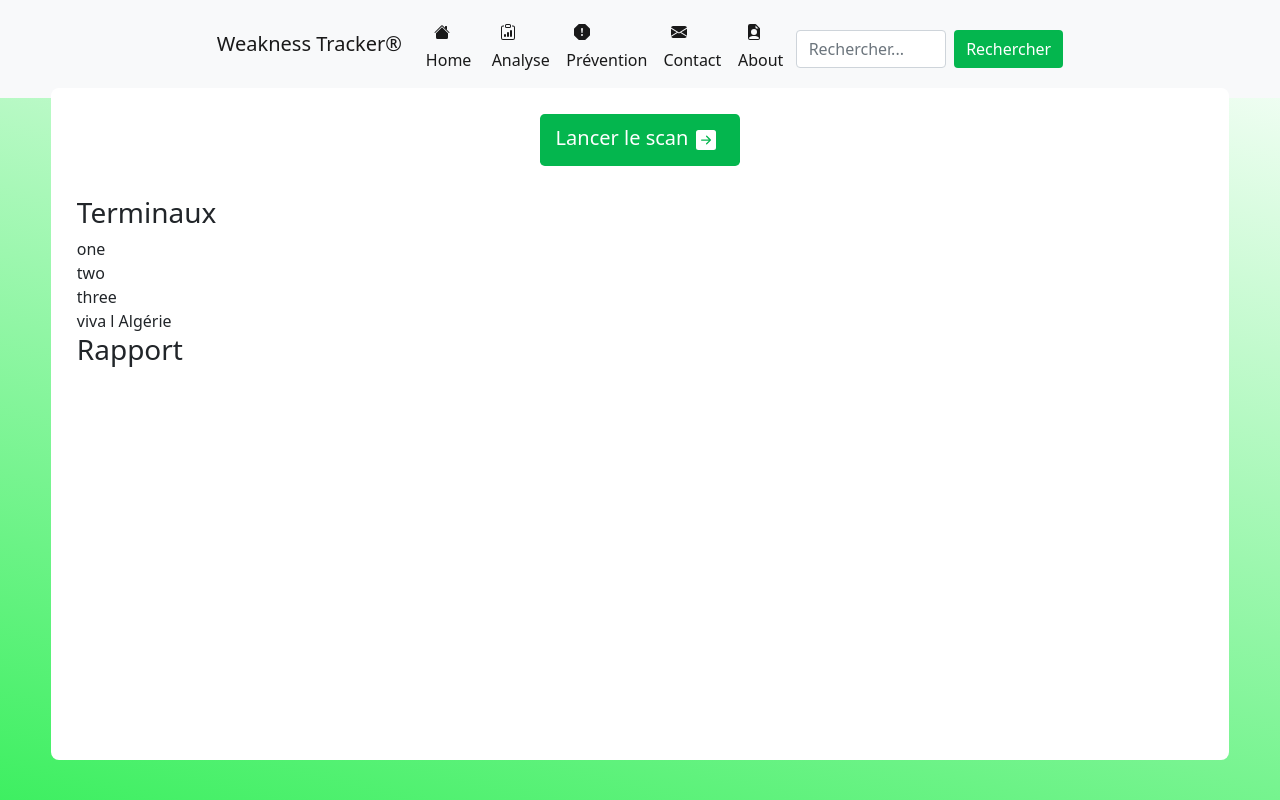
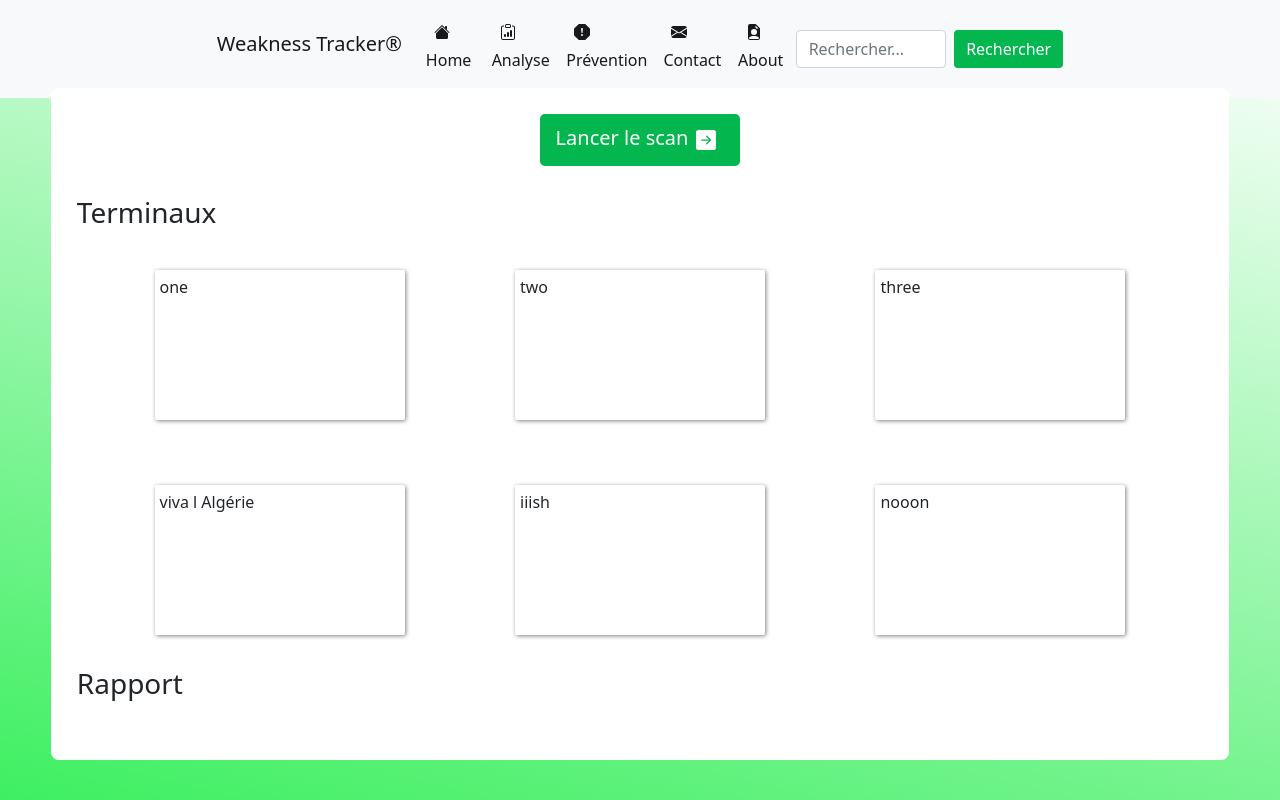
Before and after one commit to 4DM1NUS3R/Weakness-Tracker, a React (Create React App) app: page /Analyse in a window 1280 px wide. Built offline with nearby package versions, Linux system fonts and the light colour scheme; no server answers.

Commit message:
css analyse

```diff
--- a/src/Pages/analyse.css
+++ b/src/Pages/analyse.css
@@ -35,3 +35,26 @@ body {
   width: 100%;
   height: 100%;
 }
+
+.user {
+  box-shadow: 1px 1px 4px grey;
+  border-radius: 2px;
+  padding: 5px;
+
+  width: 250px;
+  height: 150px;
+  margin: 3%;
+}
+
+::-webkit-scrollbar {
+  width: 6px;
+  height: auto;
+}
+::-webkit-scrollbar-track-piece {
+  background-color: white;
+}
+::-webkit-scrollbar-thumb:vertical {
+  height: 30px;
+  background-color: rgb(4, 182, 78);
+  border-radius: 13px;
+}
--- a/src/Pages/analyse.js
+++ b/src/Pages/analyse.js
@@ -4,7 +4,7 @@ import styles from './analyse.css';
 
 function Analyse() {
 
-    const nombres = ['one', 'two', 'three', 'viva l Algérie']
+    const nombres = ['one', 'two', 'three', 'viva l Algérie', 'iiish', 'nooon']
 
     const [listePC, setlistePC] = useState({}) // on commence par initialiser la valeur de vari
     useEffect(() => { // on définie ensuite ce qu'il se passse lors du changement de valeur
@@ -18,6 +18,7 @@ function Analyse() {
 
     })
 
+    console.log(listePC["VM-ALPHA"])
 
 
     return (
@@ -38,7 +39,7 @@ function Analyse() {
                             Terminaux
                         </h3>
 
-                        <div>
+                        <div style={{ display: 'flex', justifyContent: 'space-around', flexWrap: 'wrap', marginLeft: '2%', marginRight: '2%'}}>
                             {nombres.map((user) => (
                                 <div className="user">{user}</div>
                             ))}
```
